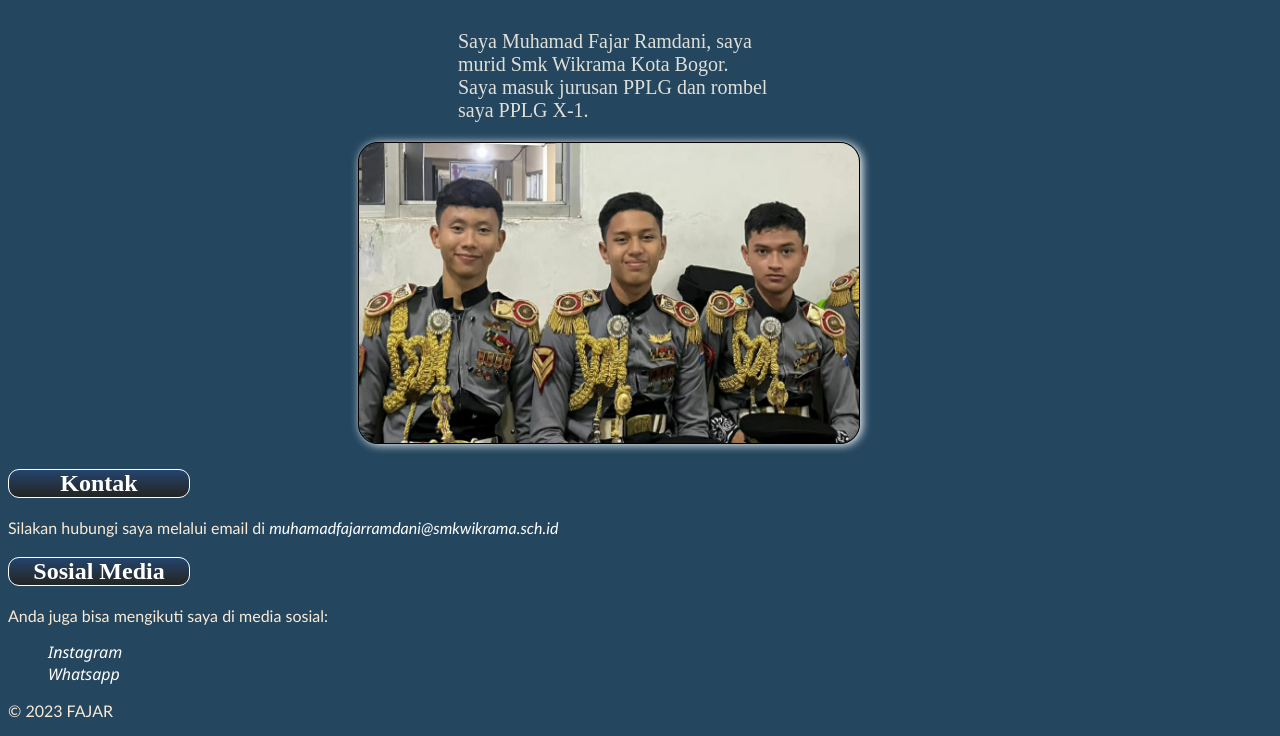
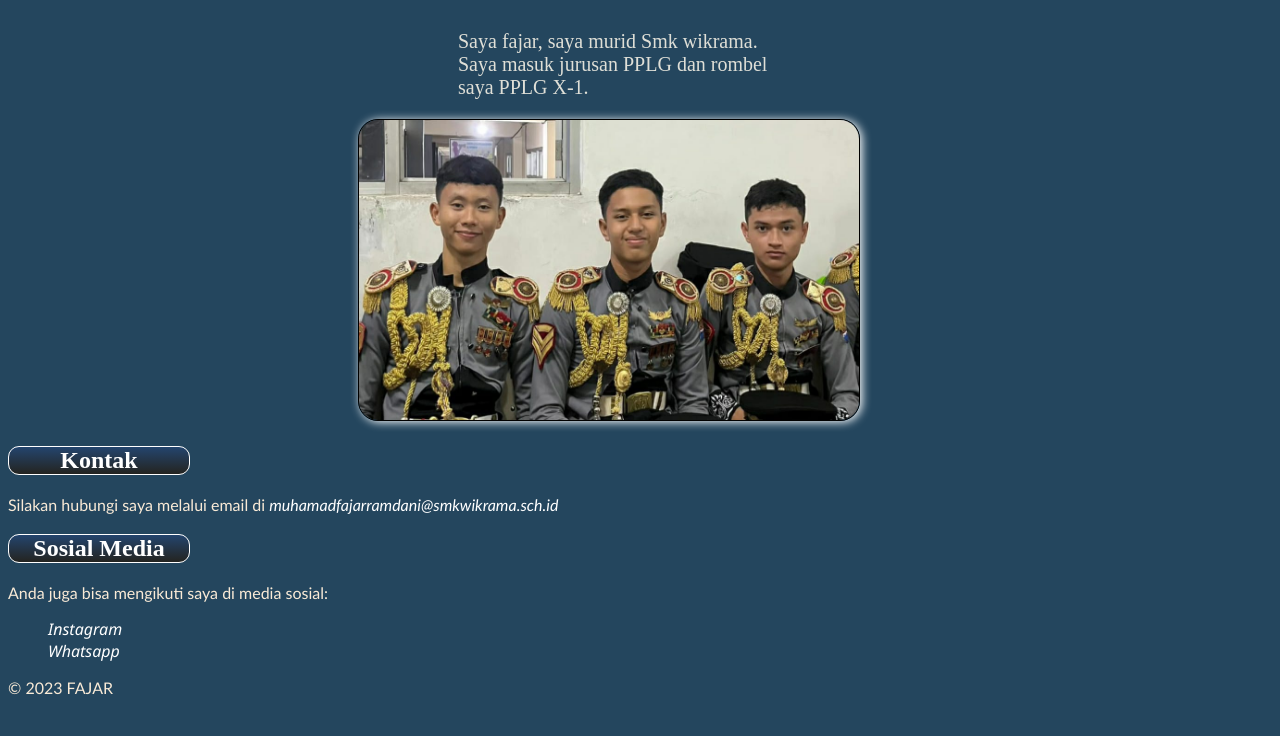
Before and after one commit to Fajaranakbaik1/portofolio.github.io, a plain HTML site: page home.html in a window 1280 px wide. Shown: the part 158-894 px from the top of the page. After the commit the page ends 871 px from the top, so only its background shows below. Drawn offline with Linux system fonts and the light colour scheme.

Commit message:
tantangan

```diff
--- a/home.html
+++ b/home.html
@@ -21,7 +21,7 @@
 
     <div class="haha">
         <h2>Tentang Saya</h2>
-             <p>Saya Muhamad Fajar Ramdani, saya murid Smk Wikrama Kota Bogor. Saya masuk jurusan PPLG dan rombel saya PPLG X-1.</p>
+             <p>Saya fajar, saya murid Smk wikrama. Saya masuk jurusan PPLG dan rombel saya PPLG X-1.</p>
          <img src="images/me.jpg">
     </div>
 
```
